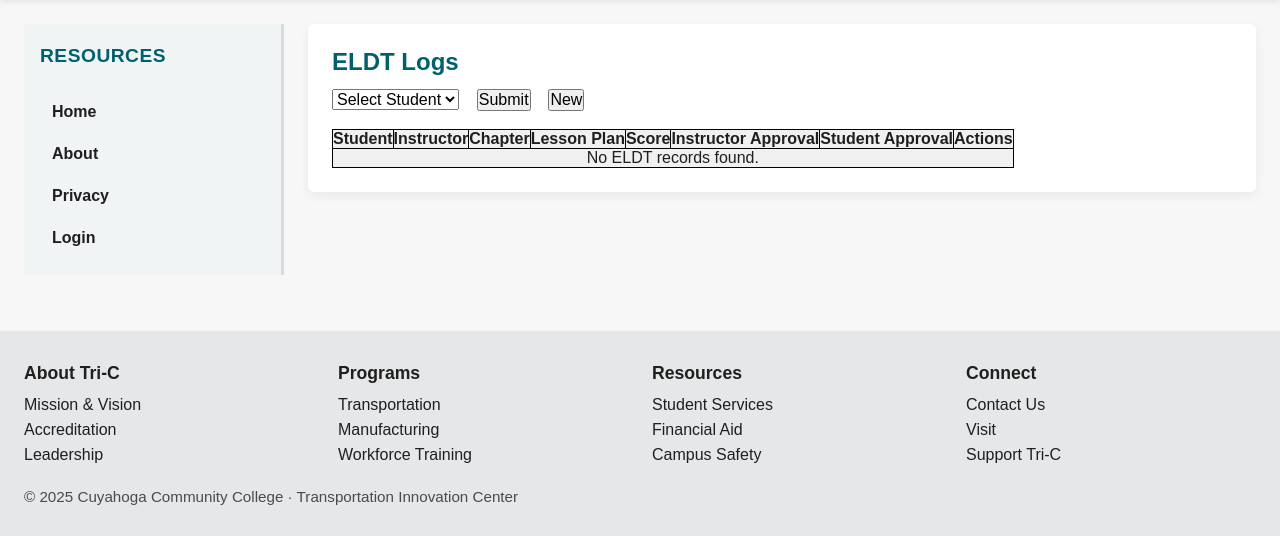
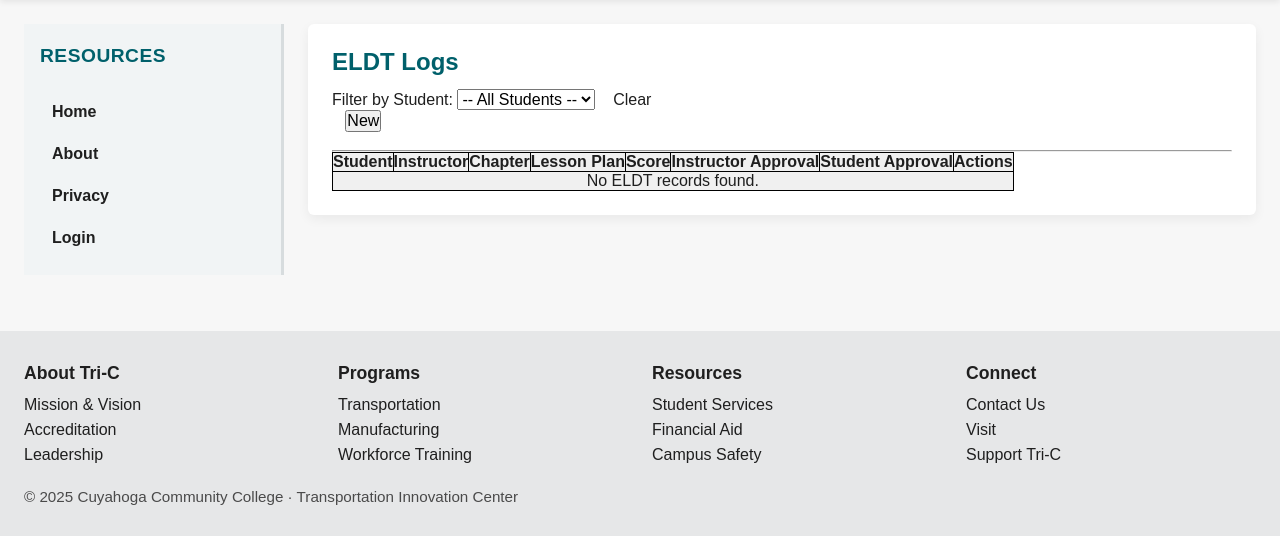
Before and after one commit to waynelargent/cc20cdl, a Django app: page /ratings/instr-list-eldt/ in a window 1280 px wide. Shown: the part 155-691 px from the top of the page. Run offline with Django 5.2, Linux system fonts and the light colour scheme; data that the repository does not hold is empty.

Commit message:
Attendance and ELDT Student Drop Down Changes

```diff
--- a/myproject/ratings/templates/ratings/instr_list_attendance.html
+++ b/myproject/ratings/templates/ratings/instr_list_attendance.html
@@ -30,7 +30,7 @@
             </option>
           {% endfor %}
         </select>
-        &nbsp;&nbsp;&nbsp;<a href="{% url 'ratings:pre-trip-insp' %}">Clear</a>
+        &nbsp;&nbsp;&nbsp;<a href="{% url 'ratings:attendance' %}">Clear</a>
       </form>
       <!-- this button cannot be in the form or it thinks it is a submit button -->
       &nbsp;&nbsp;&nbsp;<a href="/ratings/attendance/"><button> New </button></a>
--- a/myproject/ratings/templates/ratings/instr_list_eldt.html
+++ b/myproject/ratings/templates/ratings/instr_list_eldt.html
@@ -13,20 +13,23 @@ ELDT Logs
   </style>
 <h2>ELDT Logs</h2>
   <div class="left">
-    <form method="get" style="display:inline;">
-      <select name="student" id="student">
-        <option value="">Select Student</option>
-        {% for s in students %}
-          <option value="{{ s.id }}" {% if selected_student == s.id|stringformat:"s" %}selected{% endif %}>
-            {{ s.get_full_name|default:s.username }}
-          </option>
-        {% endfor %}
-      </select>
-      &nbsp;&nbsp;&nbsp;<button type="submit">Submit</button>
-    </form>
+    <form method="GET" action="">
+        <label for="student_id">Filter by Student:</label>
+        <select name="student_id" id="student_id" onchange="this.form.submit()">
+          <option value="">-- All Students --</option>
+          {% for student in students %}
+            <option value="{{ student.id }}"
+                {% if selected_student_id == student.id|stringformat:"i" %}selected{% endif %}>
+                {{ student.get_full_name|default:student.username }}
+            </option>
+          {% endfor %}
+        </select>
+        &nbsp;&nbsp;&nbsp;<a href="{% url 'ratings:eldt-and-score-sheet' %}">Clear</a>
+      </form>
+      <!-- this button cannot be in the form or it thinks it is a submit button -->
     &nbsp;&nbsp;&nbsp;<a href="{% url 'ratings:eldt-and-score-sheet' %}"><button type="button">New</button></a>
   </div><br />
-
+  <hr>
   <div class="table-responsive">
     <table class="table table-striped table-hover">
       <thead class="table-dark">
--- a/myproject/ratings/views/attendance_views.py
+++ b/myproject/ratings/views/attendance_views.py
@@ -26,11 +26,11 @@ def instr_list_attendance(request):
     ratings = Attendance.objects.all().order_by('-rating_date')
     if selected_student_id:
         ratings = ratings.filter(student_id=selected_student_id)
-        context = {
+    context = {
             'students': students,
             'ratings': ratings,
             'selected_student_id': selected_student_id,
-        }
+    }
     return render(request, 'ratings/instr_list_attendance.html', context)
 
 def instr_edit_attendance(request, pk):
--- a/myproject/ratings/views/eldt_views.py
+++ b/myproject/ratings/views/eldt_views.py
@@ -2,6 +2,7 @@
 from django.shortcuts import render, redirect, get_object_or_404
 from django.contrib.auth.decorators import login_required, user_passes_test
 from .. import forms
+from django.contrib.auth.models import User, Group   # for student filter
 
 from ..models import ELDT
 
@@ -19,8 +20,17 @@ def eldt_and_score_sheet(request):
     return render(request,'ratings/eldt_and_score_sheet.html', {'form': form})
 
 def instr_list_eldt(request):
+    students = User.objects.filter(groups__name='students')
+    selected_student_id = request.GET.get('student_id')
     ratings = ELDT.objects.all().order_by('chapter')
-    return render(request, 'ratings/instr_list_eldt.html', {'ratings': ratings})
+    if selected_student_id:
+        ratings = ratings.filter(student_id=selected_student_id)
+    context = {
+            'students': students,
+            'ratings': ratings,
+            'selected_student_id': selected_student_id,
+            }
+    return render(request, 'ratings/instr_list_eldt.html', context)
 
 def instr_edit_eldt(request, pk):
     # 1. Fetch the existing record using the ID (pk) from the URL
```
